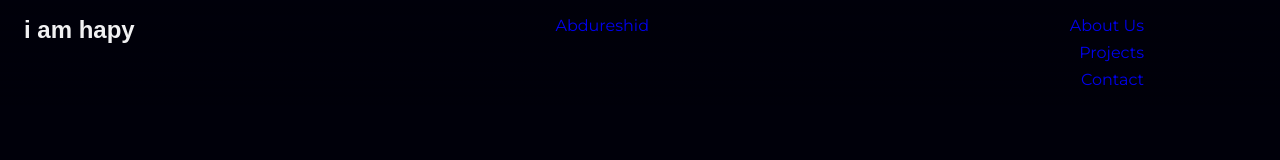
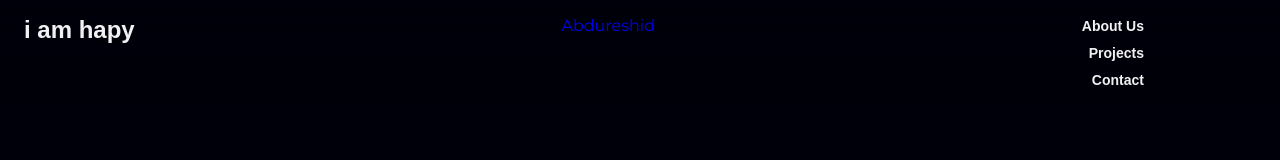
Before and after one commit to abdureshidabdulahi/portfolio, a plain HTML site: page index.html in a window 1280 px wide. Drawn offline with Linux system fonts and the light colour scheme; a web font is replaced by a local one.

Commit message:
portfolio

```diff
--- a/css.css
+++ b/css.css
@@ -160,3 +160,9 @@ img{
 
 
  }
+ .nav__link{
+    color: var(--title-color);
+    font: var(--font-semi-bold) var(--small-font-size) var(--second-font);
+    transition:  color .4s, text-shadow .4s;
+ }
+ .nav__link
```
